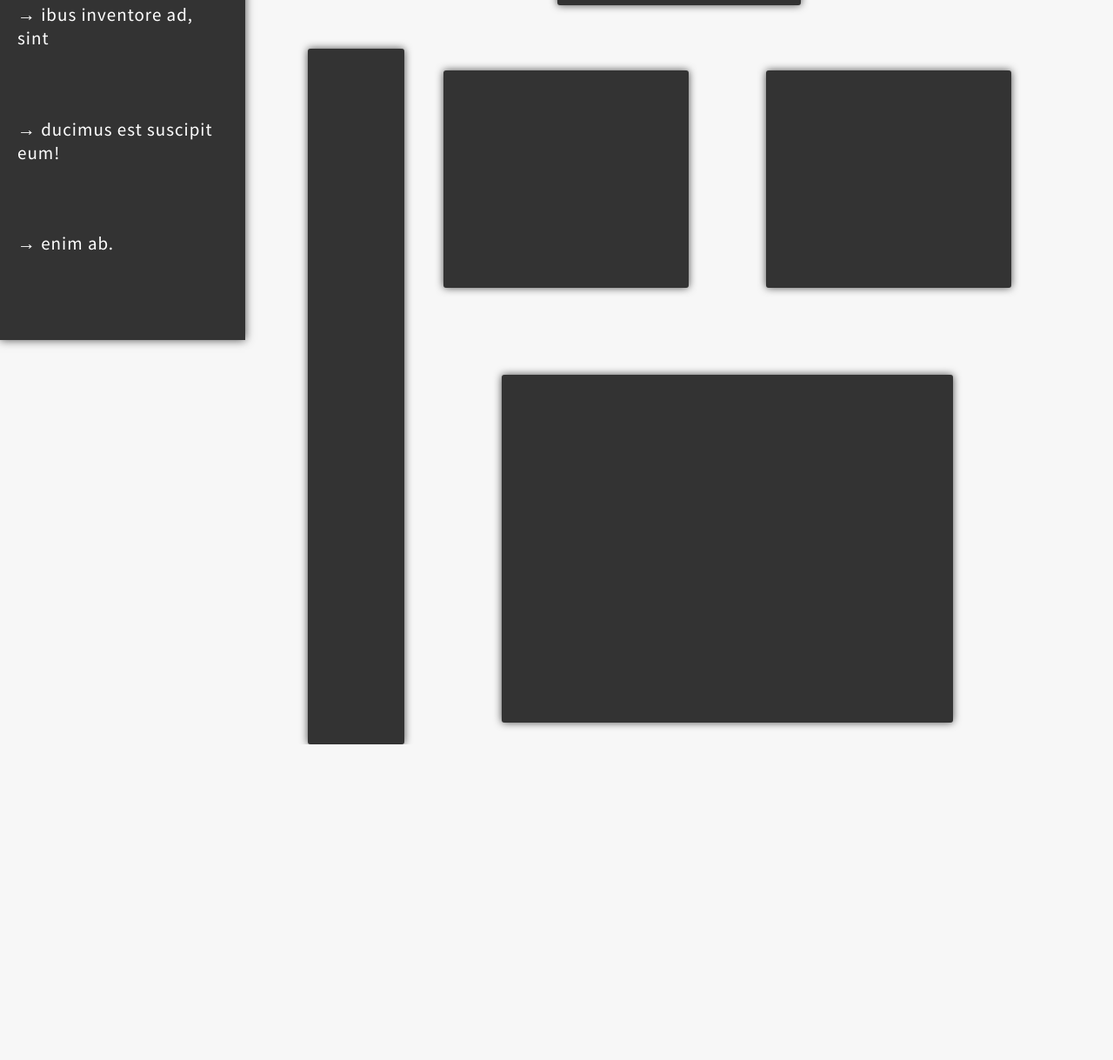
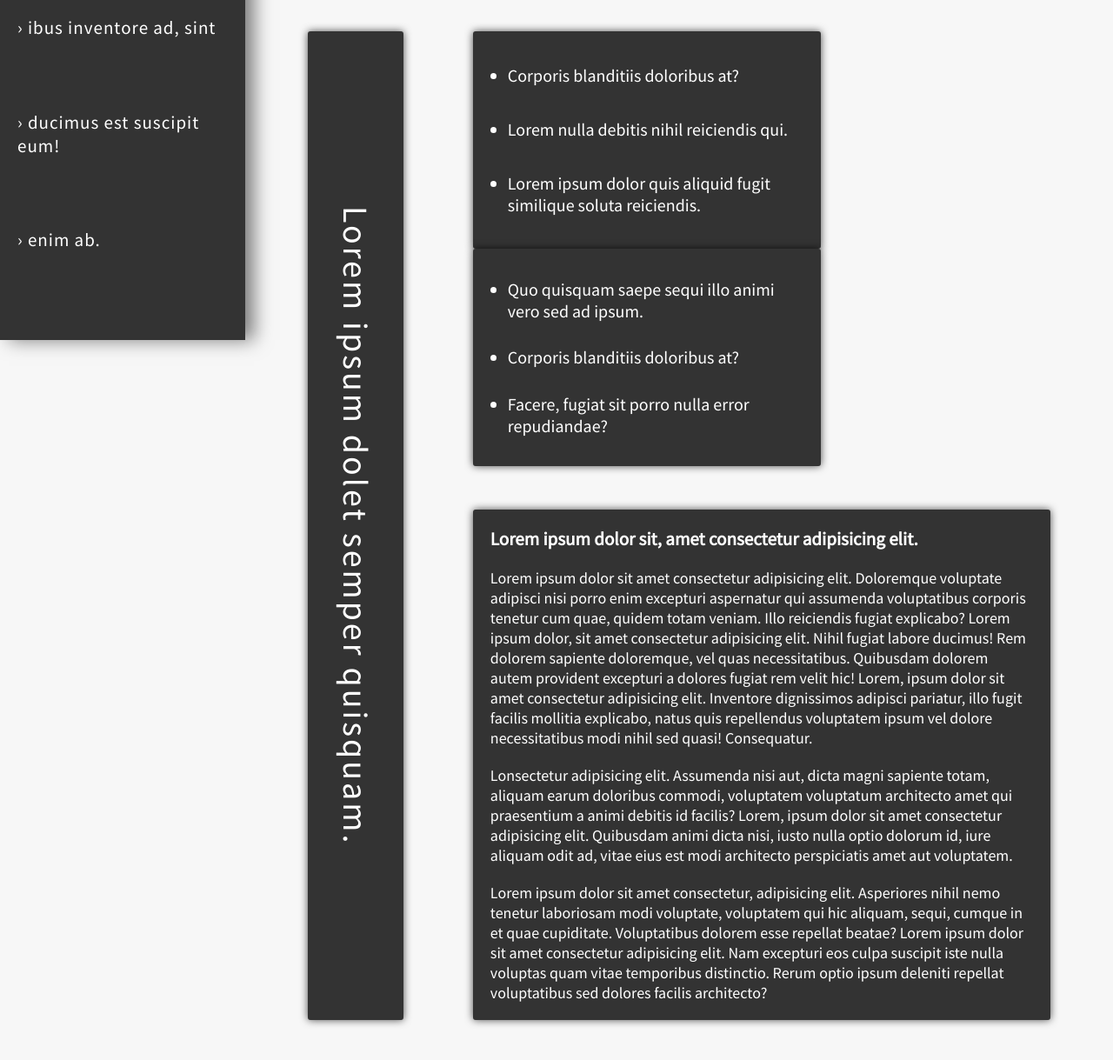
Before and after one commit to bartoszlokaj/assignment, a website: page html/src/index.html in a window 1280 px wide. Shown: the part 409-1628 px from the top of the page at 87% size. Before the commit the page ends 1265 px from the top, so only its background shows below. Drawn offline with Linux system fonts and the light colour scheme.

Commit message:
html assignment finished

```diff
--- a/html/src/index.html
+++ b/html/src/index.html
@@ -16,32 +16,32 @@
       <ul class="nav__list">
         <li class="nav__list-item">
           <a href="/" class="link">
-            &RightArrow;  Lorem ipsum
+            &rsaquo; Lorem ipsum
           </a>
         </li>
         <li class="nav__list-item">
           <a href="/" class="link">
-            &RightArrow;  magnam labore
+            &rsaquo; magnam labore
           </a>
         </li>
         <li class="nav__list-item">
           <a href="/" class="link">
-            &RightArrow;  dolor sit amet
+            &rsaquo; dolor sit amet
           </a>
         </li>
         <li class="nav__list-item">
           <a href="/" class="link">
-            &RightArrow;  ibus inventore ad, sint
+            &rsaquo; ibus inventore ad, sint
           </a>
         </li>
         <li class="nav__list-item">
           <a href="/" class="link">
-            &RightArrow;  ducimus est suscipit eum!
+            &rsaquo; ducimus est suscipit eum!
           </a>
         </li>
         <li class="nav__list-item">
           <a href="/" class="link">
-            &RightArrow;  enim ab.
+            &rsaquo; enim ab.
           </a>
         </li>
       </ul>
@@ -52,21 +52,79 @@
       </header>
       <div class="quote box">
         <span class="quote__text">
-          "Lorem ipsum dolor, sit amet consectetur adipisicing elit. Ea rationequi, vitae neque."
+          "Lorem ipsum dolor, sit amet consectetur adipisicing elit. Ea
+          rationequi, vitae neque."
         </span>
       </div>
       <section class="center">
-
-        <aside class="aside box"></aside>
-
+        <aside class="aside box">
+          <p>Lorem ipsum dolet semper quisquam.</p>
+        </aside>
 
         <main class="main-content">
-
-          <div class="main-content__card box"></div>
-          <div class="main-content__card box"></div>
-          <article class="main-content__article box"></article>
+          <div class="main-content__card box">
+            <ul class="card-list">
+              <li>
+                Corporis blanditiis doloribus at?
+              </li>
+              <li>
+                Lorem nulla debitis nihil reiciendis qui.
+              </li>
+              <li>
+                Lorem ipsum dolor quis aliquid fugit similique soluta
+                reiciendis.
+              </li>
+            </ul>
+          </div>
+          <div class="main-content__card box">
+            <ul class="card-list">
+              <li>
+                Quo quisquam saepe sequi illo animi vero sed ad ipsum.
+              </li>
+              <li>
+                Corporis blanditiis doloribus at?
+              </li>
+              <li>
+                Facere, fugiat sit porro nulla error repudiandae?
+              </li>
+            </ul>
+          </div>
+          <article class="main-content__article box">
+            <h3>Lorem ipsum dolor sit, amet consectetur adipisicing elit.</h3>
+            <p class="paragraph">
+              Lorem ipsum dolor sit amet consectetur adipisicing elit.
+              Doloremque voluptate adipisci nisi porro enim excepturi aspernatur
+              qui assumenda voluptatibus corporis tenetur cum quae, quidem totam
+              veniam. Illo reiciendis fugiat explicabo? Lorem ipsum dolor, sit
+              amet consectetur adipisicing elit. Nihil fugiat labore ducimus!
+              Rem dolorem sapiente doloremque, vel quas necessitatibus.
+              Quibusdam dolorem autem provident excepturi a dolores fugiat rem
+              velit hic! Lorem, ipsum dolor sit amet consectetur adipisicing
+              elit. Inventore dignissimos adipisci pariatur, illo fugit facilis
+              mollitia explicabo, natus quis repellendus voluptatem ipsum vel
+              dolore necessitatibus modi nihil sed quasi! Consequatur.
+            </p>
+            <p class="paragraph">
+              Lonsectetur adipisicing elit. Assumenda nisi aut, dicta magni
+              sapiente totam, aliquam earum doloribus commodi, voluptatem
+              voluptatum architecto amet qui praesentium a animi debitis id
+              facilis? Lorem, ipsum dolor sit amet consectetur adipisicing elit.
+              Quibusdam animi dicta nisi, iusto nulla optio dolorum id, iure
+              aliquam odit ad, vitae eius est modi architecto perspiciatis amet
+              aut voluptatem.
+            </p>
+            <p class="paragraph">
+              Lorem ipsum dolor sit amet consectetur, adipisicing elit.
+              Asperiores nihil nemo tenetur laboriosam modi voluptate,
+              voluptatem qui hic aliquam, sequi, cumque in et quae cupiditate.
+              Voluptatibus dolorem esse repellat beatae? Lorem ipsum dolor sit
+              amet consectetur adipisicing elit. Nam excepturi eos culpa
+              suscipit iste nulla voluptas quam vitae temporibus distinctio.
+              Rerum optio ipsum deleniti repellat voluptatibus sed dolores
+              facilis architecto?
+            </p>
+          </article>
         </main>
-
       </section>
     </div>
   </body>
--- a/html/src/main.scss
+++ b/html/src/main.scss
@@ -35,7 +35,7 @@ html {
 body {
   background-color: $color-light;
   font-family: "Source Sans Pro", sans-serif;
-  font-size: 1.6rem;
+  font-size: 1.8rem;
   color: #fff;
 }
 
@@ -46,7 +46,7 @@ body {
   top: 0;
   left: 0;
   background-color: $color-dark;
-  box-shadow: 0 0 10px rgba($color: #000000, $alpha: 0.7);
+  box-shadow: 10px 0 20px rgba($color: #000000, $alpha: 0.5);
   padding: 2rem;
 
   &__list {
@@ -96,7 +96,7 @@ body {
   min-width: 25rem;
   height: 14.5rem;
   margin: auto;
-  margin-top: 7rem;
+  margin-top: 5rem;
   font-size: 7rem;
   letter-spacing: 3.5rem;
   text-align: center;
@@ -104,7 +104,10 @@ body {
   @include flex-center;
 
   @include respond(midScreen) {
-    margin-top: 2rem;
+    margin-top: 0;
+    width: 100%;
+    border-radius: 0;
+    font-size: 4rem;
   }
 }
 
@@ -113,7 +116,7 @@ body {
   min-width: 25rem;
   height: 13rem;
   margin: auto;
-  margin-top: 7rem;
+  margin-top: 5rem;
   padding: 2rem;
   line-height: 1.6;
   @include flex-center;
@@ -126,39 +129,84 @@ body {
 
   @include respond(midScreen) {
     margin-top: 2rem;
+    height: 14rem;
   }
 }
 
 .center {
   display: flex;
   margin: auto;
-  margin-top: 5rem;
+  margin-top: 7rem;
   justify-content: space-around;
   width: 85.5%;
 
+  @include respond(midScreen) {
+    width: 100%;
+    margin-top: 4rem;
+  }
 
-    .aside {
-      width: 15%;
-      height: 100vh;
+  .aside {
+    width: 15%;
+    margin-bottom: 5rem;
+    writing-mode: vertical-lr;
+    display: flex;
+    align-items: center;
+    justify-content: center;
+    font-size: 4rem;
+    letter-spacing: 3px;
+
+    @include respond(midScreen) {
+      display: none;
     }
-
+  }
 
   .main-content {
     width: 100%;
+    padding-left: 8rem;
     display: flex;
     flex-flow: row wrap;
     align-items: center;
-    justify-content: space-around;
+    justify-content: space-between;
+
+    @include respond(midScreen) {
+      padding: 0;
+    }
 
     &__card {
-      width: 38%;
+      width: 40rem;
       height: 25rem;
+      padding: 2rem;
+
+      .card-list {
+        display: flex;
+        flex-flow: column;
+        justify-content: space-around;
+        height: 100%;
+        margin-left: 2rem;
+        font-size: 2rem;
+      }
+
+      @include respond(midScreen) {
+        margin-bottom: 3rem;
+        border-radius: 0;
+      }
     }
 
     &__article {
       width: 70%;
-      height: 40rem;
-      margin-top: 5rem;
+      flex-basis: 100%;
+      min-height: 40rem;
+      margin: 5rem 0;
+      padding: 2rem;
+
+      .paragraph {
+        margin-top: 2rem;
+      }
+
+      @include respond(midScreen) {
+        margin: 0;
+        border-radius: 0;
+      }
     }
   }
 }
```
Also changed, not shown: html/src/main.css.
